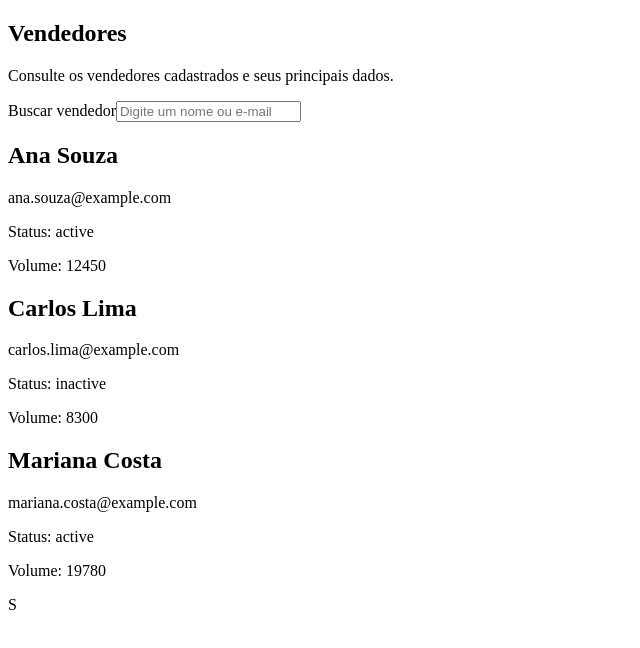
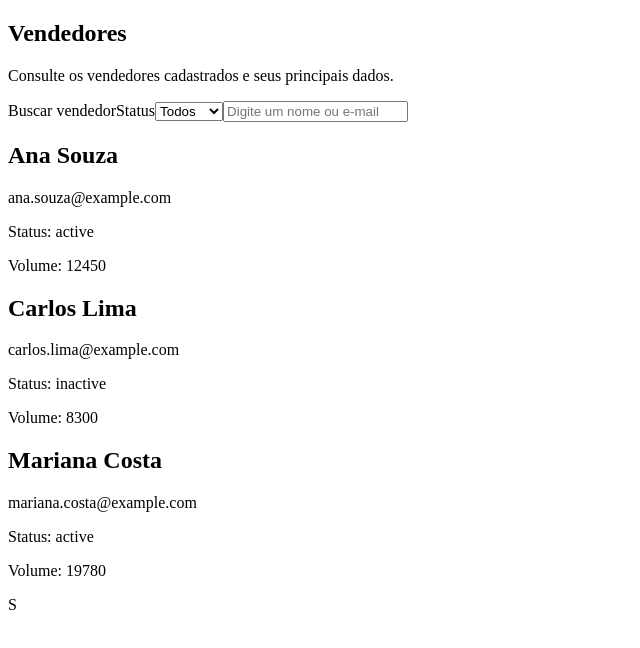
Before and after one commit to aczaffalon/seller-flow, an Angular app: page /sellers in a window 1280 px wide. Shown: the top 648 px of the page, without its empty margins (0-640 px from the left). Built offline with nearby package versions, Linux system fonts and the light colour scheme.

Commit message:
feat: add seller status filtering

```diff
--- a/src/app/features/sellers/sellers.html
+++ b/src/app/features/sellers/sellers.html
@@ -6,6 +6,17 @@
 
   <div class="sellers__controls">
     <label for="seller-search">Buscar vendedor</label>
+    <label for="seller-status">Status</label>
+
+<select
+  id="seller-status"
+  [value]="statusFilter()"
+  (change)="updateStatusFilter($event)"
+>
+  <option value="all">Todos</option>
+  <option value="active">Ativos</option>
+  <option value="inactive">Inativos</option>
+</select>
   <input
     id="seller-search"
     type="search"
--- a/src/app/features/sellers/sellers.ts
+++ b/src/app/features/sellers/sellers.ts
@@ -32,23 +32,32 @@ export class Sellers {
   },
 ];
 protected readonly searchTerm = signal('');
+protected readonly statusFilter = signal<'all' | Seller['status']>('all');
 protected readonly filteredSellers = computed(() => {
   const term = this.searchTerm().trim().toLowerCase();
-
-  if (!term) {
-    return this.sellers;
-  }
+  const status = this.statusFilter();
 
   return this.sellers.filter((seller) => {
-    const name = seller.name.toLowerCase();
-    const email = seller.email.toLowerCase();
+    const matchesSearch =
+      !term ||
+      seller.name.toLowerCase().includes(term) ||
+      seller.email.toLowerCase().includes(term);
 
+    const matchesStatus =
+      status === 'all' || seller.status === status;
 
-    return name.includes(term) || email.includes(term);
+    return matchesSearch && matchesStatus;
   });
 });
 protected updateSearchTerm(event: Event): void {
   const input = event.target as HTMLInputElement;
   this.searchTerm.set(input.value);
 }
+protected updateStatusFilter(event: Event): void {
+  const select = event.target as HTMLSelectElement;
+
+  this.statusFilter.set(
+    select.value as 'all' | Seller['status'],
+  );
 }
+}
```
